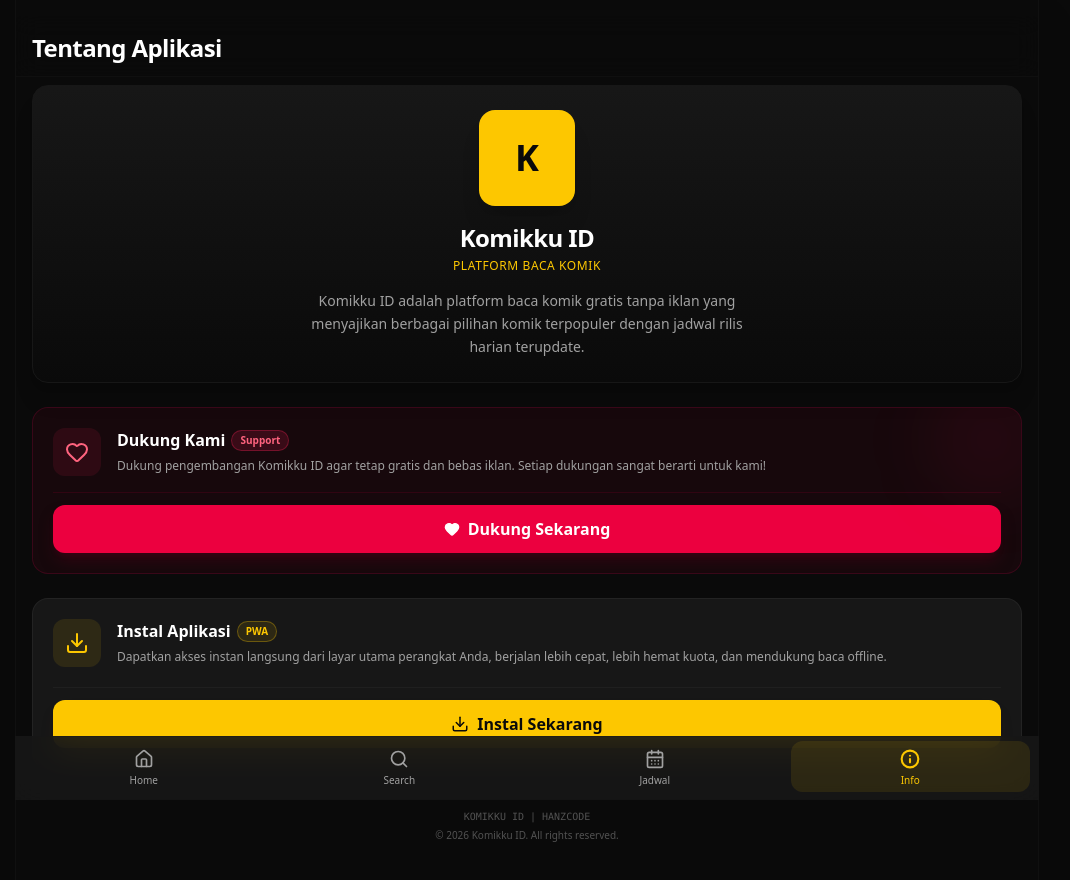
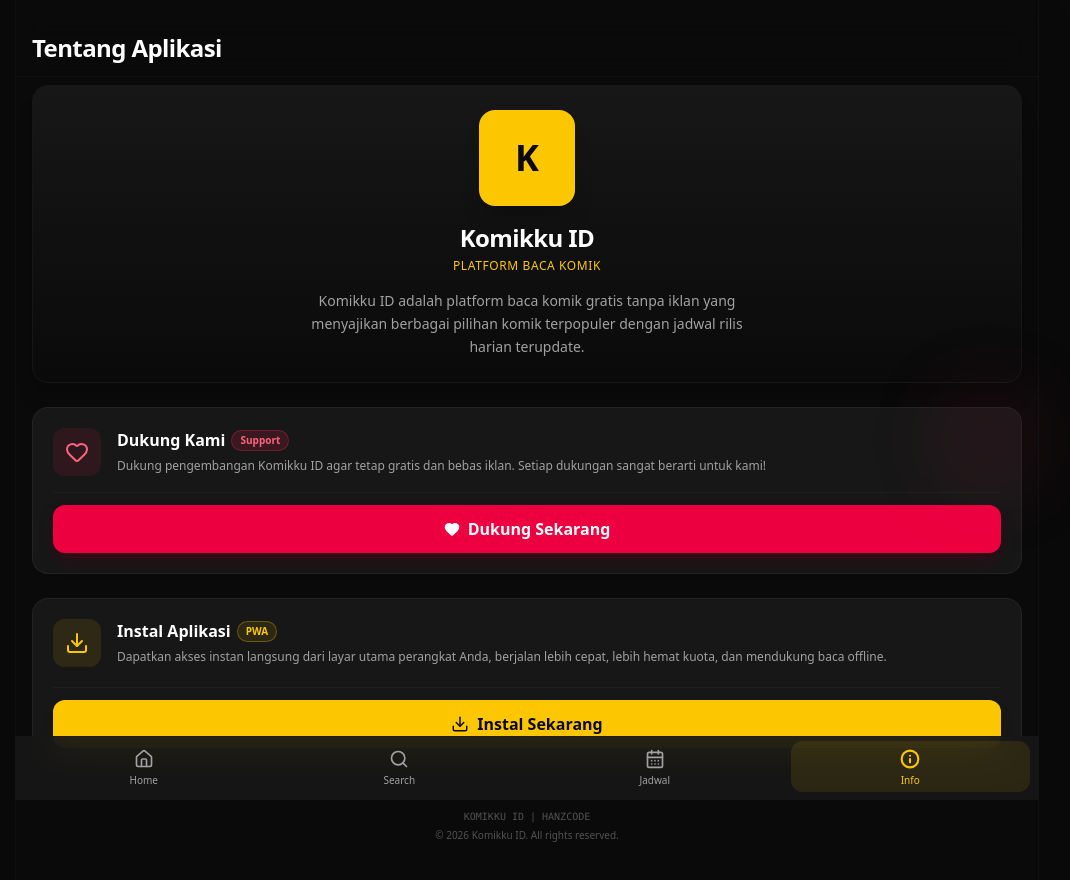
Before and after one commit to hanzcodereal/komikku-id, a React (Vite) app: page /info in a window 1280 px wide. Shown: the top 880 px of the page, without its empty margins (113-1183 px from the left). Built offline with nearby package versions, Linux system fonts and the light colour scheme.

Commit message:
Update InfoPage.tsx

```diff
--- a/src/pages/InfoPage.tsx
+++ b/src/pages/InfoPage.tsx
@@ -16,6 +16,9 @@
   const [isModalOpen, setIsModalOpen] = useState(false);
 
   useEffect(() => {
+    // Scroll to top when component mounts
+    window.scrollTo(0, 0);
+
     // Check if running on iOS
     const userAgent = window.navigator.userAgent.toLowerCase();
     const isAppleMobile = /iphone|ipad|ipod/.test(userAgent);
@@ -111,7 +114,7 @@
         initial={{ opacity: 0, y: 15 }}
         animate={{ opacity: 1, y: 0 }}
         transition={{ duration: 0.4, delay: 0.1 }}
-        className="overflow-hidden bg-rose-950/20 border border-rose-900/30 rounded-2xl p-5 relative"
+        className="bg-neutral-900 border border-neutral-800/80 rounded-2xl p-5 relative"
       >
         <div className="absolute top-0 right-0 -mt-4 -mr-4 w-24 h-24 bg-rose-500/10 rounded-full blur-2xl" />
         <div className="flex items-start gap-4">
@@ -131,7 +134,7 @@
             </p>
           </div>
         </div>
-        <div className="mt-4 pt-3 border-t border-rose-950/50 flex">
+        <div className="mt-4 pt-3 border-t border-neutral-800/60 flex">
           <a
             href="https://saweria.co/hanzreally"
             target="_blank"
@@ -202,4 +205,4 @@
       />
     </motion.div>
   );
-        }
+          }
```
